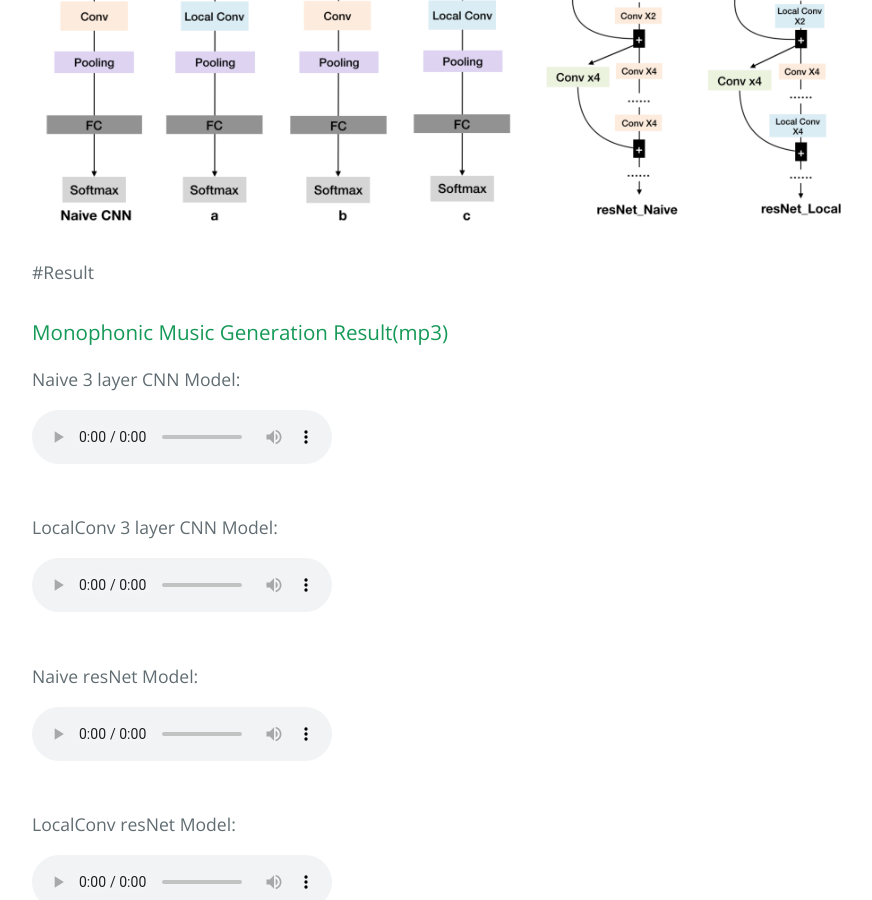
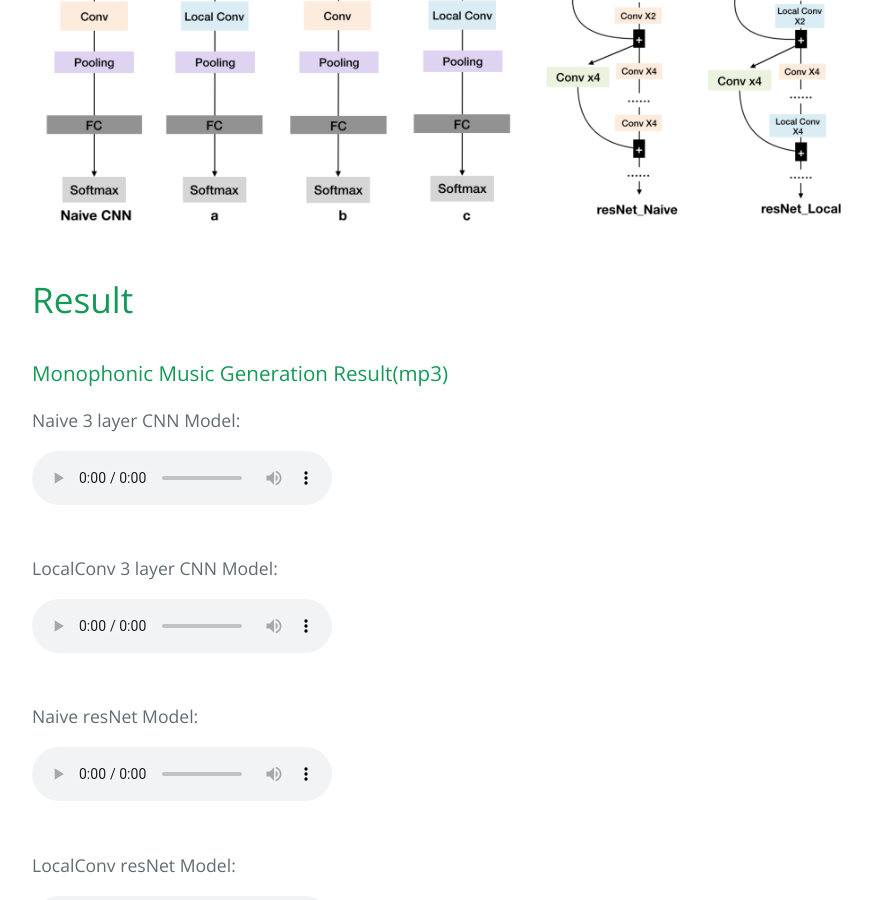
Before and after one commit to Somedaywilldo/local_conv_music_generation, a Jekyll site: the page built from docs/index.md, in a window 1280 px wide and 900 px high, scrolled down 2222 px. Shown: the whole window, without its empty margins (192-1064 px from the left). Built offline with Jekyll 4.4.1, drawn with Linux system fonts in a browser that asks for light colours; our own code applies the rules of GitHub Pages for plain Markdown files.

Commit message:
Better content

```diff
--- a/docs/index.md
+++ b/docs/index.md
@@ -17,7 +17,7 @@
 
 ![Octocat](assets/models.png)<br>
 
-#Result
+# Result
 ### Monophonic Music Generation Result(mp3)
 Naive 3 layer CNN Model:
 {% include audio_player.html filename="ST_CNNNaive_1.mp3" %}<br>
@@ -31,16 +31,13 @@
 {% include audio_player.html filename="ST_LSTM_1.mp3" %}<br>
 
 ### Polyphonic Music Generation Result(mp3)
-LocalConv 3 layer CNN Model:
-{% include audio_player.html filename="MT_CNN_3Layer-1.mp3" %}
-LSTM Model:
-{% include audio_player.html filename="MT_LSTM512_BachAll-1.mp3" %}
+LocalConv 3 layer CNN Model:{% include audio_player.html filename="MT_CNN_3Layer-1.mp3" %}
+LSTM Model:{% include audio_player.html filename="MT_LSTM512_BachAll-1.mp3" %}
 
 ### Monophonic Music Generation Result(music sheet)
 | LocalConv 3 layer CNN Model | LSTM Model |
 | :---: | :---:|
 | ![Octocat](audio/ST_CNNLocal_1.png)<br> | ![Octocat](audio/ST_LSTM_1.png)<br>|
-
 
 ### Polyphonic Music Generation Result(music sheet)
 | LocalConv 3 layer CNN Model | LSTM Model |
@@ -66,4 +63,4 @@
 
 ### Application: XiaoJoy Project
 Explore the possibility that human composer create music together with AI.
-<iframe  src="https://www.youtube.com/embed/M1_H2c-XFQ0" frameborder="0" allow="autoplay; encrypted-media" allowfullscreen></iframe>
+<iframe width="560" height="315" src="https://www.youtube.com/embed/M1_H2c-XFQ0" frameborder="0" allow="autoplay; encrypted-media" allowfullscreen></iframe>
```
